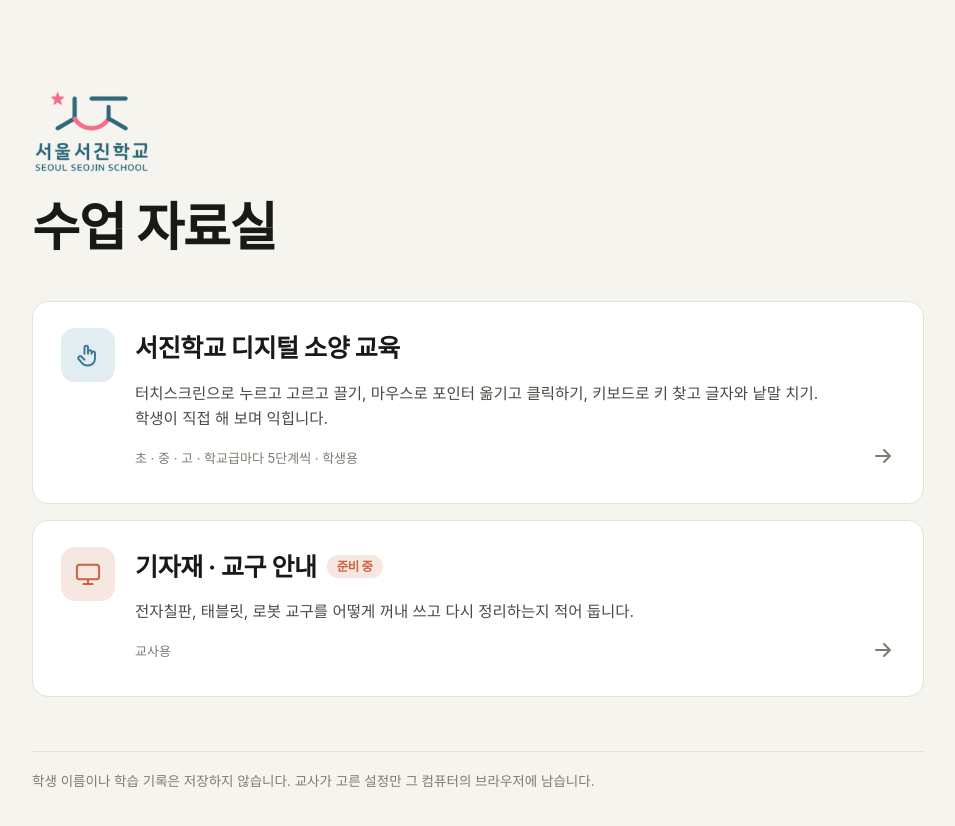
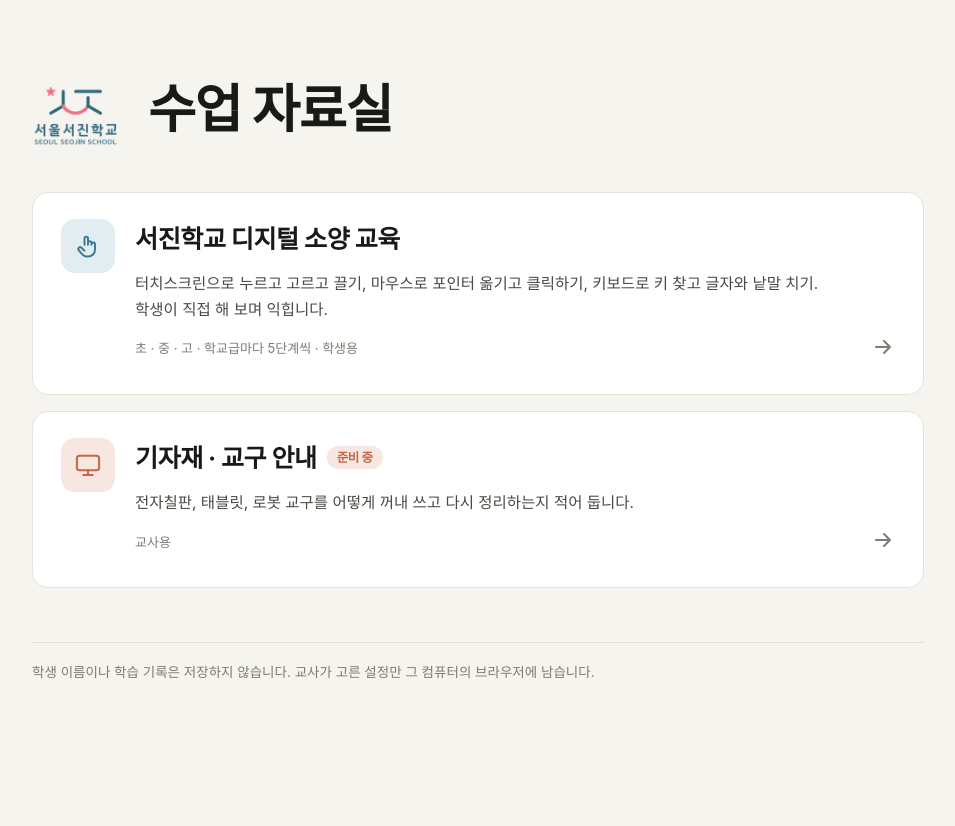
Before and after one commit to Woosiq92/seojin-tools, a plain HTML site: page index.html in a window 1280 px wide. Shown: the whole page, without its empty margins (162-1117 px from the left). After the commit the page ends 800 px from the top, so only its background shows below. Drawn offline with Linux system fonts and the light colour scheme; a web font is replaced by a local one.

Commit message:
메인도 교표와 제목을 한 줄로

```diff
--- a/common.css
+++ b/common.css
@@ -17,8 +17,9 @@ body{margin:0;min-height:100vh;background:var(--bg);color:var(--ink);
 a{color:inherit;text-decoration:none}
 :focus-visible{outline:2px solid var(--clay);outline-offset:3px}
 .wrap{width:min(940px,100%);margin:0 auto;padding:72px 24px 90px}
-.emblem{display:block;width:auto;height:104px;margin:0 0 22px}
-@media (max-width:640px){.emblem{height:76px;margin-bottom:16px}}
+.brand{display:flex;align-items:center;gap:18px}
+.emblem{flex:none;width:auto;height:76px}
+@media (max-width:640px){.brand{gap:12px}.emblem{height:52px}}
 .kicker{display:inline-flex;align-items:center;gap:8px;margin:0 0 18px;padding:7px 15px;
   border-radius:999px;background:var(--sheet);border:1px solid var(--line);
   font-size:13.5px;font-weight:600;letter-spacing:.01em;color:var(--ink2)}
--- a/index.html
+++ b/index.html
@@ -10,8 +10,7 @@
 <body>
 <div class="wrap">
   <header>
-    <img class="emblem" src="logo.png" alt="서울서진학교" width="420" height="326">
-    <h1>수업 자료실</h1>
+    <div class="brand"><img class="emblem" src="logo.png" alt="서울서진학교" width="420" height="326"><h1>수업 자료실</h1></div>
   </header>
 
   <div class="cards">
```
